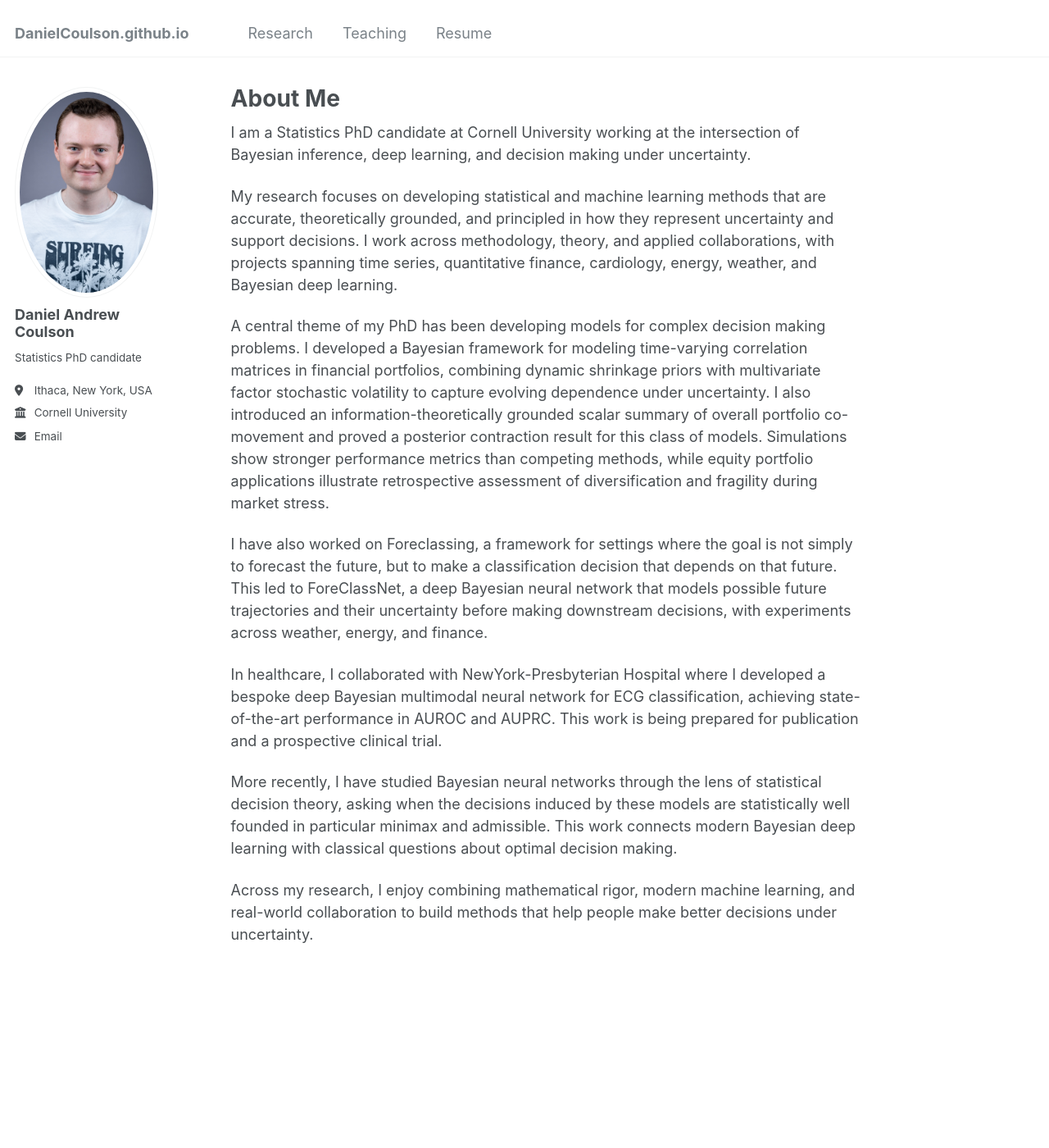
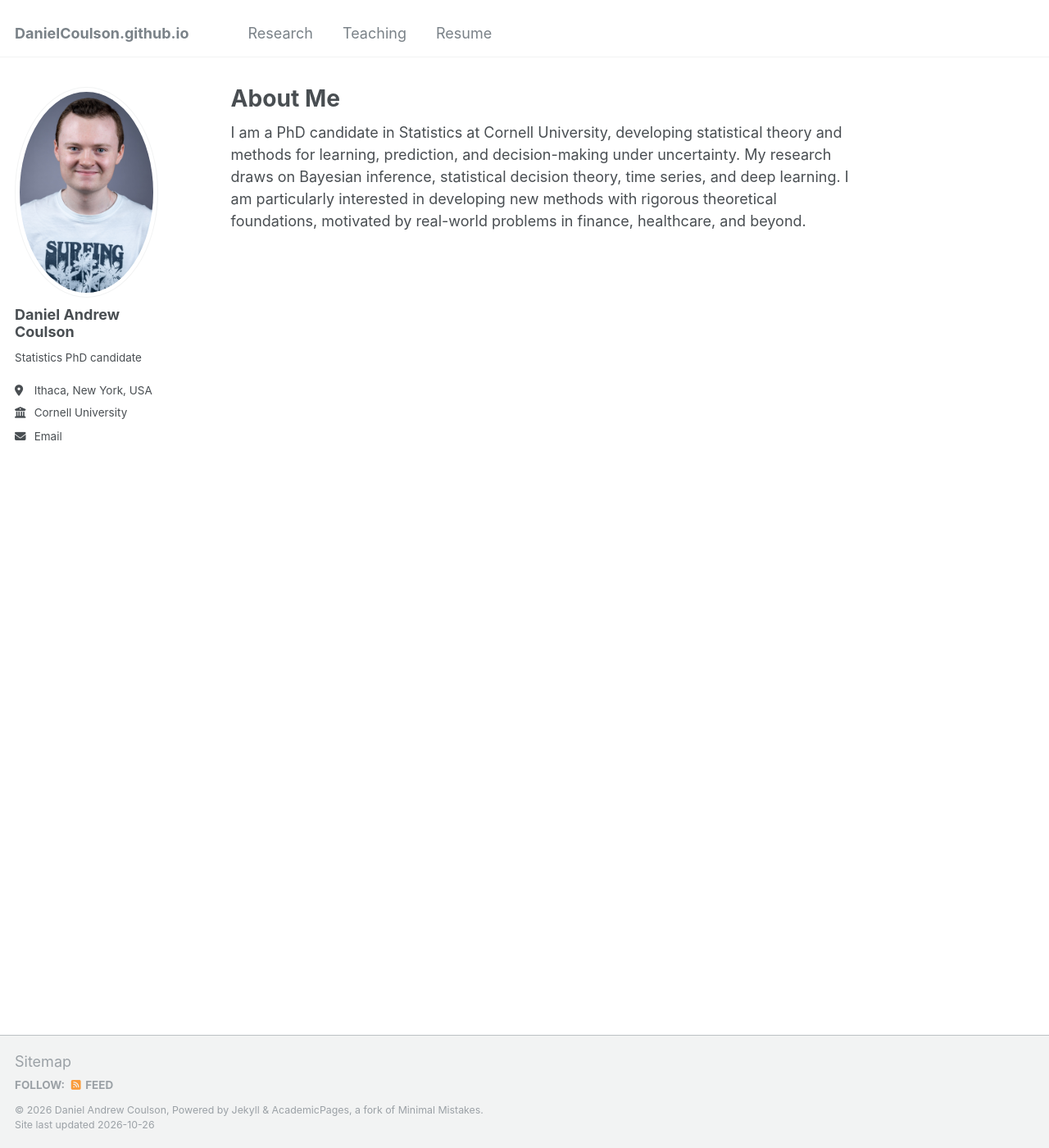
Before and after one commit to DanielCoulson/DanielCoulson.github.io, a Jekyll site: the page built from _pages/about.md, in a window 1280 px wide and 1400 px high. Shown: the whole window at 82% size. Built offline with Jekyll 4.4.1, drawn with Linux system fonts in a browser that asks for light colours.

Commit message:
Update about.md

```diff
--- a/_pages/about.md
+++ b/_pages/about.md
@@ -6,16 +6,4 @@ redirect_from:
   - /about/
   - /about.html
 ---
-I am a Statistics PhD candidate at Cornell University working at the intersection of Bayesian inference, deep learning, and decision making under uncertainty.
-
-My research focuses on developing statistical and machine learning methods that are accurate, theoretically grounded, and principled in how they represent uncertainty and support decisions. I work across methodology, theory, and applied collaborations, with projects spanning time series, quantitative finance, cardiology, energy, weather, and Bayesian deep learning.
-
-A central theme of my PhD has been developing models for complex decision making problems. I developed a Bayesian framework for modeling time-varying correlation matrices in financial portfolios, combining dynamic shrinkage priors with multivariate factor stochastic volatility to capture evolving dependence under uncertainty. I also introduced an information-theoretically grounded scalar summary of overall portfolio co-movement and proved a posterior contraction result for this class of models. Simulations show stronger performance metrics than competing methods, while equity portfolio applications illustrate retrospective assessment of diversification and fragility during market stress.
-
-I have also worked on Foreclassing, a framework for settings where the goal is not simply to forecast the future, but to make a classification decision that depends on that future. This led to ForeClassNet, a deep Bayesian neural network that models possible future trajectories and their uncertainty before making downstream decisions, with experiments across weather, energy, and finance.
-
-In healthcare, I collaborated with NewYork-Presbyterian Hospital where I developed a bespoke deep Bayesian multimodal neural network for ECG classification, achieving state-of-the-art performance in AUROC and AUPRC. This work is being prepared for publication and a prospective clinical trial.
-
-More recently, I have studied Bayesian neural networks through the lens of statistical decision theory, asking when the decisions induced by these models are statistically well founded in particular minimax and admissible. This work connects modern Bayesian deep learning with classical questions about optimal decision making.
-
-Across my research, I enjoy combining mathematical rigor, modern machine learning, and real-world collaboration to build methods that help people make better decisions under uncertainty.
+I am a PhD candidate in Statistics at Cornell University, developing statistical theory and methods for learning, prediction, and decision-making under uncertainty. My research draws on Bayesian inference, statistical decision theory, time series, and deep learning. I am particularly interested in developing new methods with rigorous theoretical foundations, motivated by real-world problems in finance, healthcare, and beyond.
```
